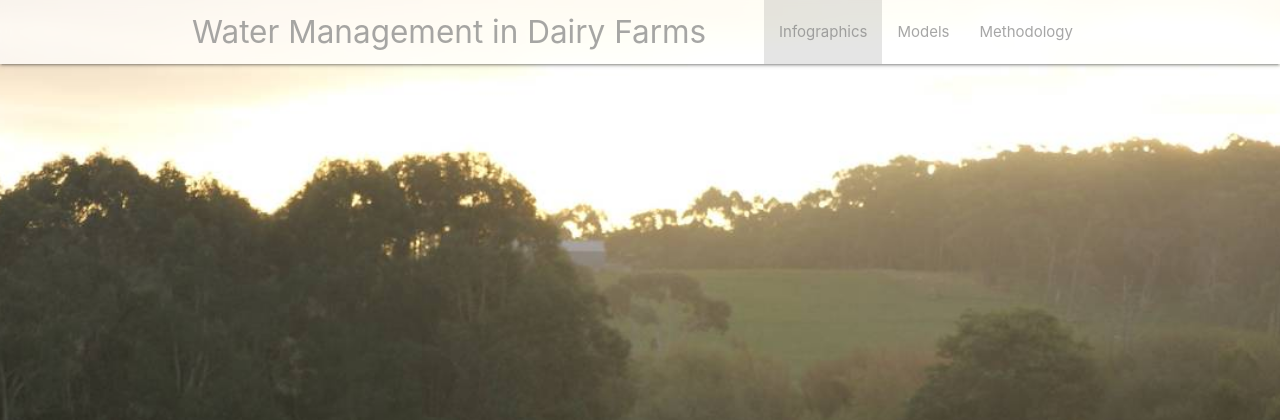
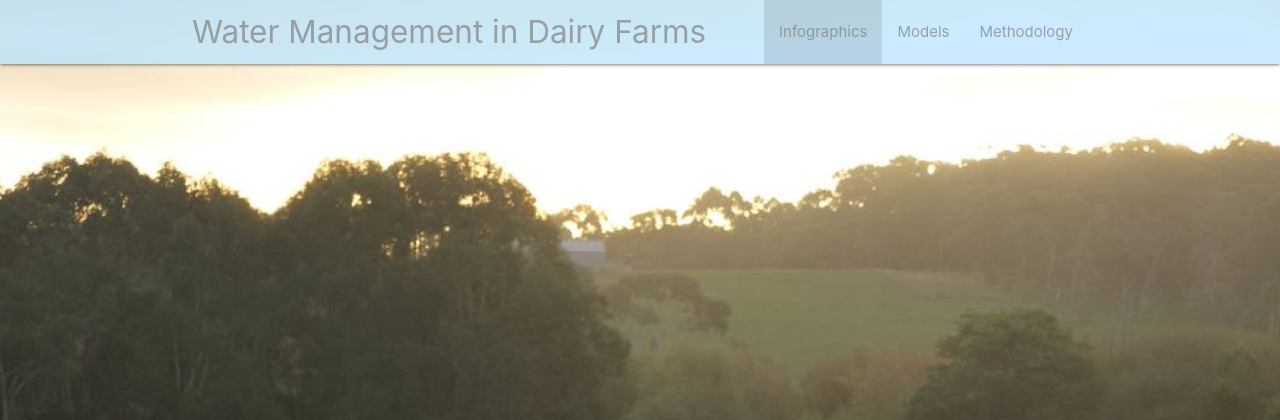
Before and after one commit to ReubenLing/FIT3164, a Flask app: page / in a window 1280 px wide. Shown: the top 420 px of the page. Run offline with Flask 2, Linux system fonts and the light colour scheme; some libraries are stand-ins or nearby versions.

Commit message:
updated_nav_bar col

```diff
--- a/templates/index.html
+++ b/templates/index.html
@@ -19,7 +19,7 @@
 	}
 
 	nav {
-		background-color: rgba(255, 255, 255, 0.7);
+		background-color: rgba(181, 225, 255, 0.7);
 		backdrop-filter: blur(6px);
 	}
 
```
